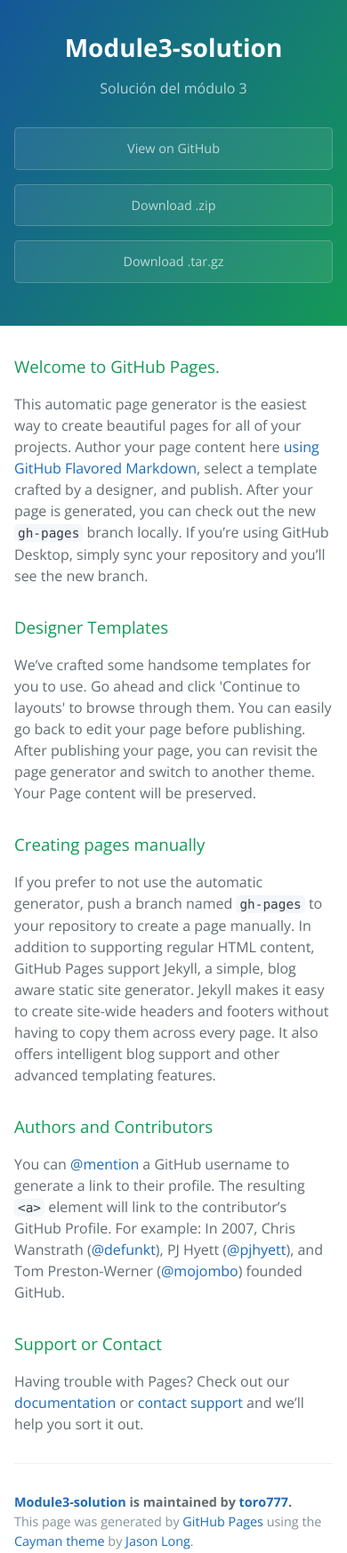
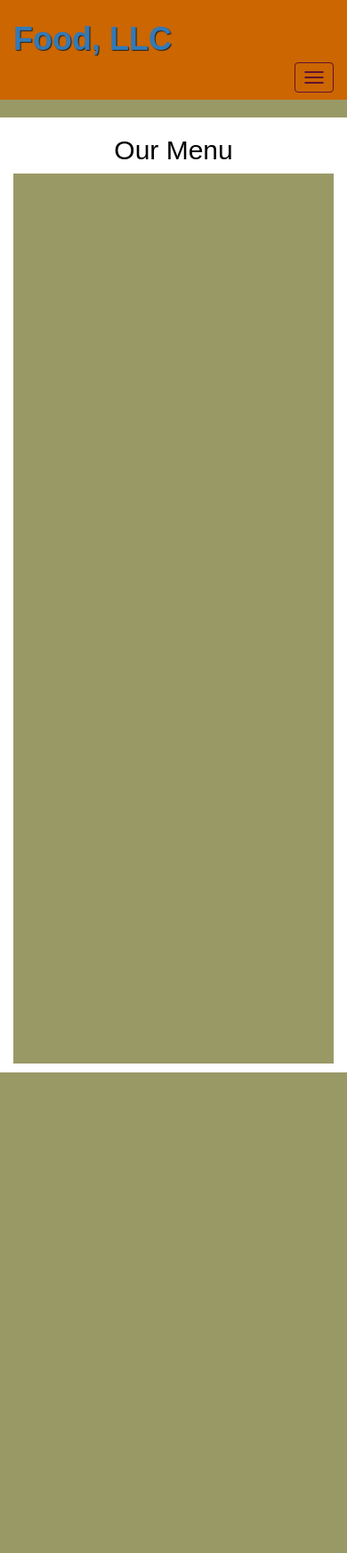
Before and after one commit to toro777/module3-solution, a plain HTML site: page index.html in a window 390 px wide. Shown: the whole page at 89% size. After the commit the page ends 1205 px from the top, so only its background shows below. Drawn offline with nearby package versions, Linux system fonts and the light colour scheme.

Commit message:
Added files via upload

```diff
--- a/index.html
+++ b/index.html
@@ -1,57 +1,57 @@
-<!DOCTYPE html>
-<html lang="en-us">
-  <head>
-    <meta charset="UTF-8">
-    <title>Module3-solution by toro777</title>
-    <meta name="viewport" content="width=device-width, initial-scale=1">
-    <link rel="stylesheet" type="text/css" href="stylesheets/normalize.css" media="screen">
-    <link href='https://fonts.googleapis.com/css?family=Open+Sans:400,700' rel='stylesheet' type='text/css'>
-    <link rel="stylesheet" type="text/css" href="stylesheets/stylesheet.css" media="screen">
-    <link rel="stylesheet" type="text/css" href="stylesheets/github-light.css" media="screen">
-  </head>
-  <body>
-    <section class="page-header">
-      <h1 class="project-name">Module3-solution</h1>
-      <h2 class="project-tagline">Solución del módulo 3</h2>
-      <a href="https://github.com/toro777/module3-solution" class="btn">View on GitHub</a>
-      <a href="https://github.com/toro777/module3-solution/zipball/master" class="btn">Download .zip</a>
-      <a href="https://github.com/toro777/module3-solution/tarball/master" class="btn">Download .tar.gz</a>
-    </section>
+<!doctype html>
+<html>
+<head>
+<meta charset="utf-8">
+<meta http-equiv="X-UA-Compatible" content="IE=edge">
+<meta name="viewport" content="width=device-width, initial-scale=1">
+<title>Food, LLC</title>
+<link rel="stylesheet" type="text/css" href="css/bootstrap.min.css">
+<link rel="stylesheet" type="text/css" href="css/bootstrap.min.css">
+<link rel="stylesheet" type="text/css" href="css/styles.css">
+</head>
+<body>
+    <nav id="header-nav" class="navbar navbar-default">
+      <div class="container">
+        <div class="navbar-header">
+          <div class="navbar-brand">
+            <a href="index.html"><h1>Food, LLC</h1></a>
+          </div>
 
-    <section class="main-content">
-      <h3>
-<a id="welcome-to-github-pages" class="anchor" href="#welcome-to-github-pages" aria-hidden="true"><span aria-hidden="true" class="octicon octicon-link"></span></a>Welcome to GitHub Pages.</h3>
+          <button type="button" class="navbar-toggle collapsed" data-toggle="collapse" data-target="#collapsable-nav" aria-expanded="false">
+            <span class="sr-only">Toggle navigation</span>
+            <span class="icon-bar"></span>
+            <span class="icon-bar"></span>
+            <span class="icon-bar"></span>
+          </button>
+        </div>
 
-<p>This automatic page generator is the easiest way to create beautiful pages for all of your projects. Author your page content here <a href="https://guides.github.com/features/mastering-markdown/">using GitHub Flavored Markdown</a>, select a template crafted by a designer, and publish. After your page is generated, you can check out the new <code>gh-pages</code> branch locally. If you’re using GitHub Desktop, simply sync your repository and you’ll see the new branch.</p>
+        <div id="collapsable-nav" class="collapse navbar-collapse">
+           <ul id="nav-list" class="nav navbar-nav navbar-right">
+            <li class="visible-xs">
+              <a href="#">Chicken</a>
+            </li>
+            <li class="visible-xs">
+              <a href="#">Beef</a>
+            </li>
+            <li class="visible-xs">
+              <a href="#">Sushi</a>
+            </li>
+          </ul><!-- #nav-list -->
+        </div><!-- .collapse .navbar-collapse -->
+      </div><!-- .container -->
+    </nav><!-- #header-nav -->
+  </header>
 
-<h3>
-<a id="designer-templates" class="anchor" href="#designer-templates" aria-hidden="true"><span aria-hidden="true" class="octicon octicon-link"></span></a>Designer Templates</h3>
+  <div id="main-content" class="container-fluid col-lg-12 col-md-12 col-sm-12 col-xs-12">
+  	<div class="page-heading"><p><h2>Our Menu</h2></p></div>
+  	<div class="section-really-tall col-lg-12 col-md-12 col-sm-12 col-xs-12"></div>
 
-<p>We’ve crafted some handsome templates for you to use. Go ahead and click 'Continue to layouts' to browse through them. You can easily go back to edit your page before publishing. After publishing your page, you can revisit the page generator and switch to another theme. Your Page content will be preserved.</p>
-
-<h3>
-<a id="creating-pages-manually" class="anchor" href="#creating-pages-manually" aria-hidden="true"><span aria-hidden="true" class="octicon octicon-link"></span></a>Creating pages manually</h3>
-
-<p>If you prefer to not use the automatic generator, push a branch named <code>gh-pages</code> to your repository to create a page manually. In addition to supporting regular HTML content, GitHub Pages support Jekyll, a simple, blog aware static site generator. Jekyll makes it easy to create site-wide headers and footers without having to copy them across every page. It also offers intelligent blog support and other advanced templating features.</p>
-
-<h3>
-<a id="authors-and-contributors" class="anchor" href="#authors-and-contributors" aria-hidden="true"><span aria-hidden="true" class="octicon octicon-link"></span></a>Authors and Contributors</h3>
-
-<p>You can <a href="https://help.github.com/articles/basic-writing-and-formatting-syntax/#mentioning-users-and-teams" class="user-mention">@mention</a> a GitHub username to generate a link to their profile. The resulting <code>&lt;a&gt;</code> element will link to the contributor’s GitHub Profile. For example: In 2007, Chris Wanstrath (<a href="https://github.com/defunkt" class="user-mention">@defunkt</a>), PJ Hyett (<a href="https://github.com/pjhyett" class="user-mention">@pjhyett</a>), and Tom Preston-Werner (<a href="https://github.com/mojombo" class="user-mention">@mojombo</a>) founded GitHub.</p>
-
-<h3>
-<a id="support-or-contact" class="anchor" href="#support-or-contact" aria-hidden="true"><span aria-hidden="true" class="octicon octicon-link"></span></a>Support or Contact</h3>
-
-<p>Having trouble with Pages? Check out our <a href="https://help.github.com/pages">documentation</a> or <a href="https://github.com/contact">contact support</a> and we’ll help you sort it out.</p>
-
-      <footer class="site-footer">
-        <span class="site-footer-owner"><a href="https://github.com/toro777/module3-solution">Module3-solution</a> is maintained by <a href="https://github.com/toro777">toro777</a>.</span>
-
-        <span class="site-footer-credits">This page was generated by <a href="https://pages.github.com">GitHub Pages</a> using the <a href="https://github.com/jasonlong/cayman-theme">Cayman theme</a> by <a href="https://twitter.com/jasonlong">Jason Long</a>.</span>
-      </footer>
-
-    </section>
+  </div>
 
 
-  </body>
+  <!-- jQuery (Bootstrap JS plugins depend on it) -->
+  <script src="js/jquery-2.1.4.min.js"></script>
+  <script src="js/bootstrap.min.js"></script>
+  <script src="js/script.js"></script>
+</body>
 </html>
```
